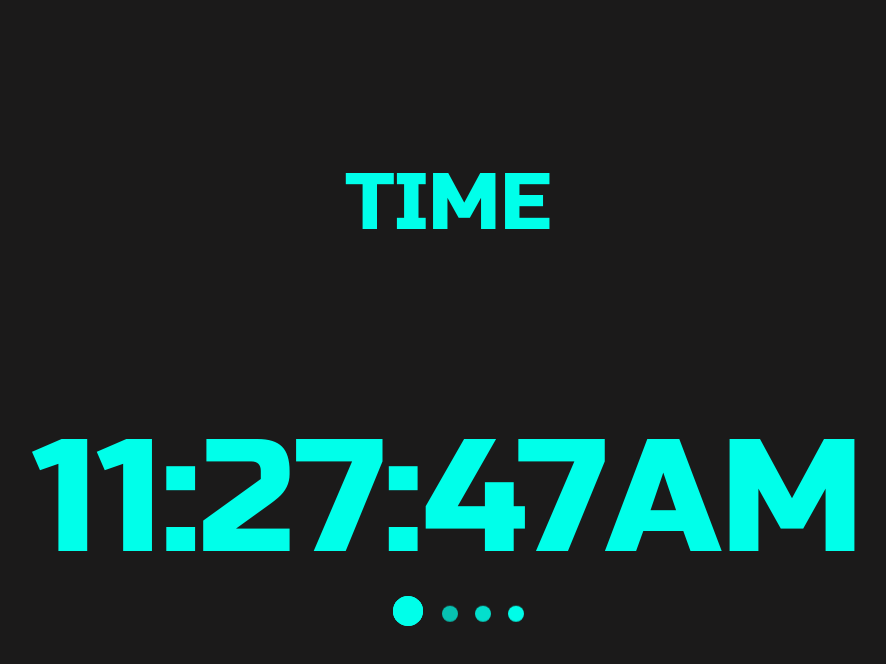
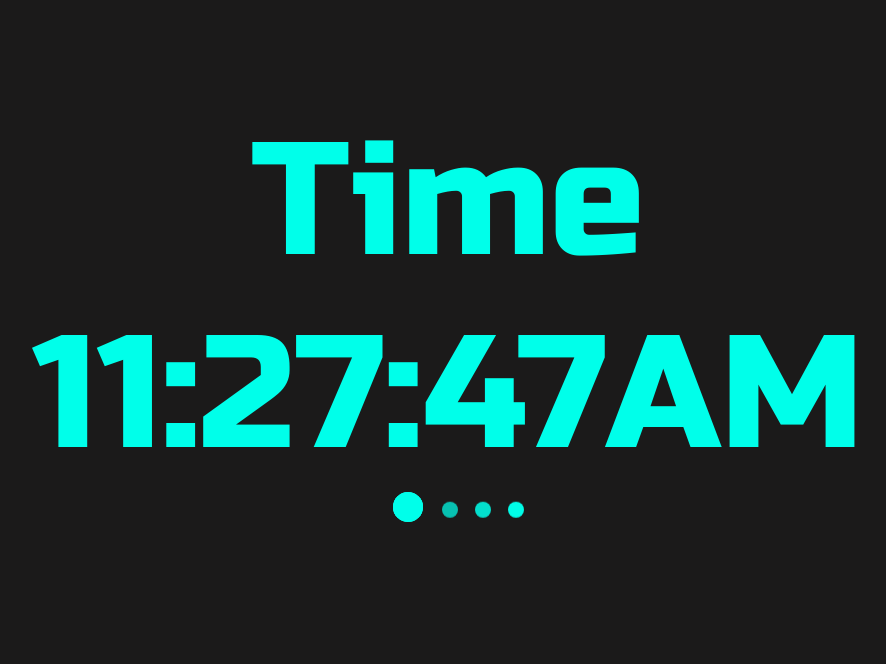
Before and after one commit to MerKhadraoui/timeApps, a website: page DigitalClockApp/src/index.html in a window 1280 px wide. Shown: the part 94-758 px from the top of the page, without its empty margins (200-1086 px from the left). Drawn offline with nearby package versions, Linux system fonts and the light colour scheme; files that its build step writes are made by us from their sources.

Commit message:
DigitalClock App

```diff
--- a/DigitalClockApp/src/index.html
+++ b/DigitalClockApp/src/index.html
@@ -12,12 +12,8 @@
     <title>Digital Clock</title>
   </head>
   <body>
-    <span class="titel"
-      ><div>T</div>
-      <div>I</div>
-      <div>M</div>
-      <div>E</div></span
-    >
+    <div class="title">Time</div>
+
     <div id="MyClockDisplay" class="clock"></div>
     <div class="loader">
       <div class="pacman">
--- a/DigitalClockApp/src/scss/_timeAnimation.scss
+++ b/DigitalClockApp/src/scss/_timeAnimation.scss
@@ -139,25 +139,3 @@
     transform: translate(-100px, -6.25px);
   }
 }
-.titel {
-  @include center();
-  flex-direction: row;
-
-  width: 50%;
-  height: 50%;
-  font-size: 5rem;
-  font-family: "Russo One", sans-serif;
-  color: rgb(0, 255, 234);
-}
-// .titel > div:nth-child(1) {
-//   animation: pacman-balls 1s 0.33s infinite linear;
-// }
-// .titel > div:nth-child(2) {
-//   animation: pacman-balls 1s 0.66s infinite linear;
-// }
-// .titel > div:nth-child(3) {
-//   animation: pacman-balls 1s 0.99s infinite linear;
-// }
-// .titel > div:nth-child(4) {
-//   animation: pacman-balls 1s 1.33s infinite linear;
-// }
```
